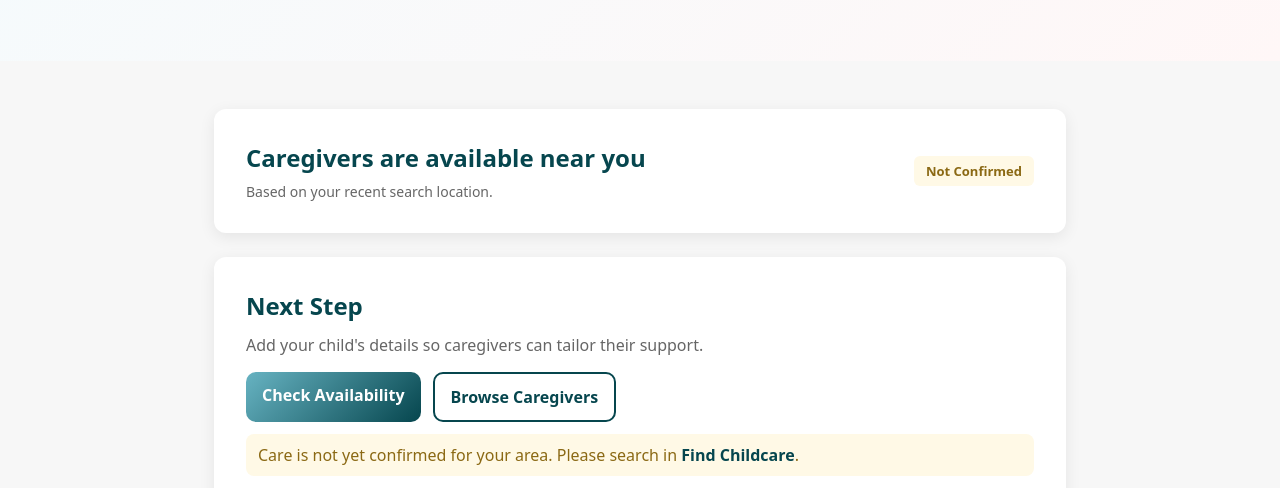
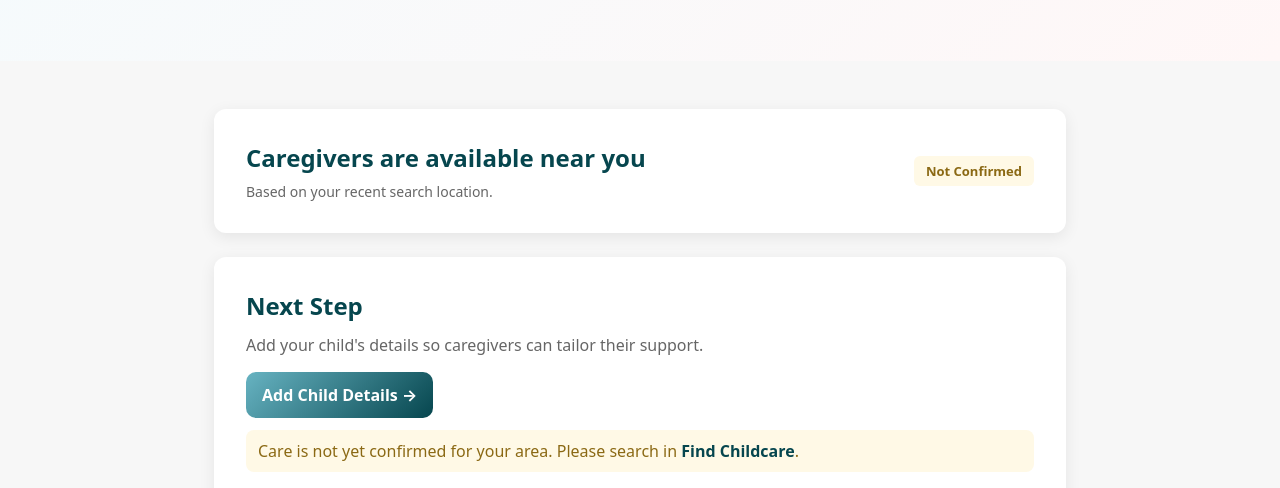
Before and after one commit to omarrashadd/assured-hearts, a plain HTML site: page request-childcare.html in a window 1280 px wide. Shown: the part 312-800 px from the top of the page. Drawn offline with Linux system fonts and the light colour scheme.

Commit message:
refine request-childcare: remove browse button; preserve Add Child CTA with guards

```diff
--- a/request-childcare.html
+++ b/request-childcare.html
@@ -50,7 +50,6 @@
         <p style="margin: 0 0 16px 0; color: #666;">Add your child's details so caregivers can tailor their support.</p>
         <div style="display: flex; gap: 12px; flex-wrap: wrap;">
           <a id="addChildBtn" href="child-demographics.html" class="btn" style="padding: 12px 16px; background: linear-gradient(135deg, #67B3C2 0%, #06464E 100%); color: white; text-decoration: none; border-radius: 10px; font-weight: 700;">Add Child Details →</a>
-          <a href="find-childcare.html" class="btn" style="padding: 12px 16px; background: white; color: #06464E; border: 2px solid #06464E; border-radius: 10px; font-weight: 700; text-decoration: none;">Browse Caregivers</a>
         </div>
         <p id="notAvailableMsg" style="display:none; margin-top: 12px; color: #8b6914; background: #fff9e6; padding: 10px 12px; border-radius: 8px;">Care is not yet confirmed for your area. Please search in <a href="find-childcare.html" style="color:#06464E; font-weight:600; text-decoration:none;">Find Childcare</a>.</p>
       </section>
@@ -70,9 +69,12 @@
       const availabilityCard = document.getElementById('availabilityCard');
 
       if(!userId){
-        // No account
-        addChildBtn.setAttribute('href', 'account-signup.html');
-        addChildBtn.textContent = 'Create Account to Continue';
+        // No account: redirect on click (keep CTA as Add Child)
+        addChildBtn.addEventListener('click', function(e){
+          e.preventDefault();
+          alert('Please create an account first.');
+          window.location.href = 'account-signup.html';
+        });
       }
 
       if(!available){
@@ -80,8 +82,10 @@
         availabilityCard.querySelector('span').textContent = 'Not Confirmed';
         availabilityCard.querySelector('span').style.background = '#fff9e6';
         availabilityCard.querySelector('span').style.color = '#8b6914';
-        addChildBtn.setAttribute('href', 'find-childcare.html');
-        addChildBtn.textContent = 'Check Availability';
+        addChildBtn.addEventListener('click', function(e){
+          e.preventDefault();
+          window.location.href = 'find-childcare.html';
+        });
       }
 
       // Optional: show last searched location
```
